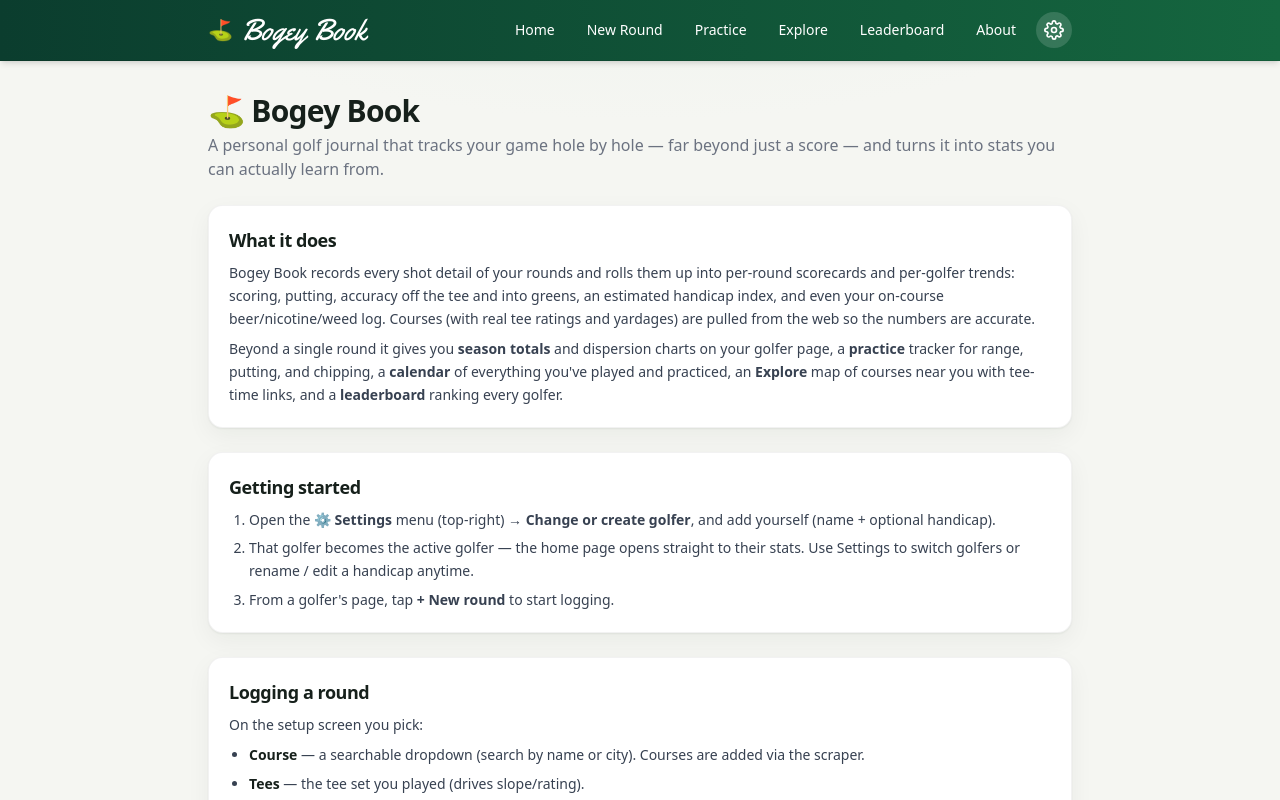
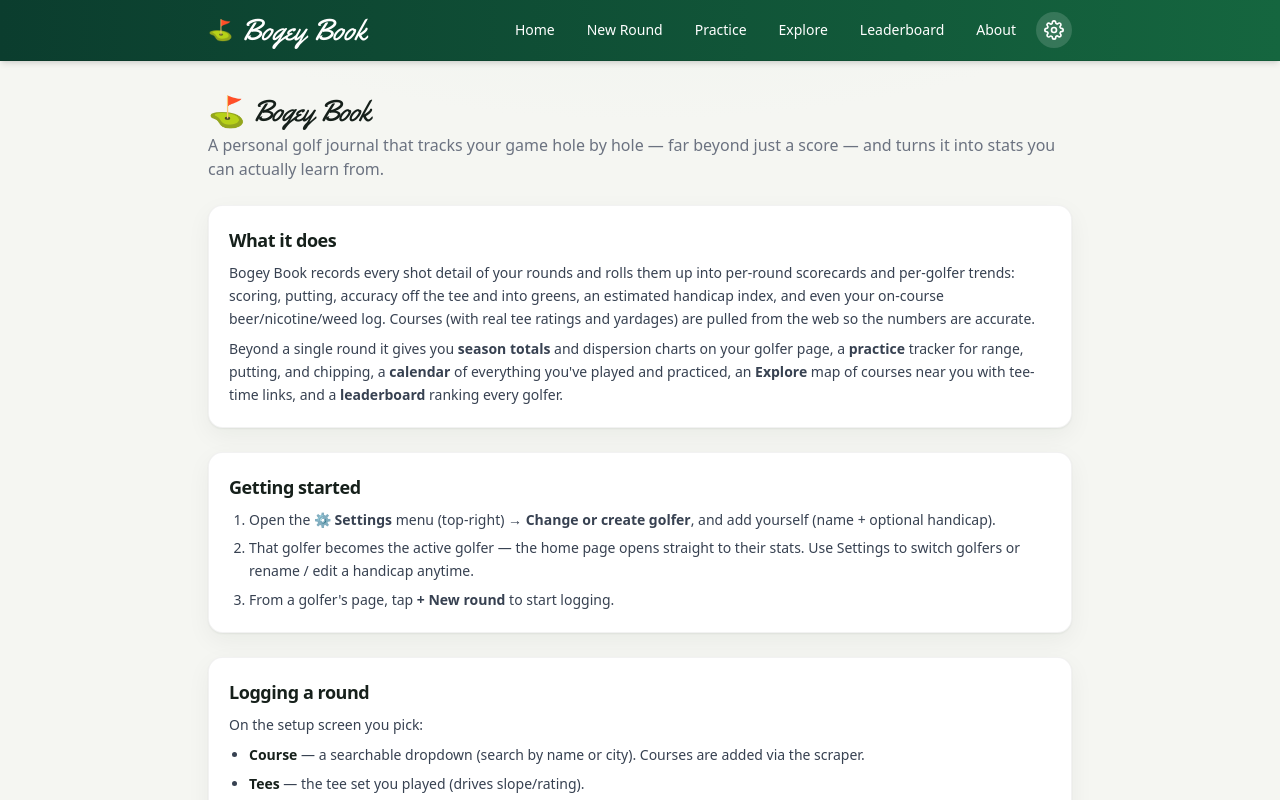
Before and after one commit to tim-markel/golf-stats, a Next.js app in the folder web/: page /about in a window 1280 px wide. Shown: the top 800 px of the page. Built offline with nearby package versions, Linux system fonts and the light colour scheme; no server answers.

Commit message:
Use the Yellowtail script wordmark on the About page
Match the 'Bogey Book' heading to the header logo font.

Co-Authored-By: Claude Opus 4.8 (1M context) <noreply@anthropic.com>

```diff
--- a/web/app/about/page.tsx
+++ b/web/app/about/page.tsx
@@ -1,6 +1,10 @@
 import type { Metadata } from "next";
+import { Yellowtail } from "next/font/google";
 
 export const metadata: Metadata = { title: "About · Bogey Book" };
+
+// Same script wordmark as the header logo.
+const logoFont = Yellowtail({ weight: "400", subsets: ["latin"], display: "swap" });
 
 function Section({
   title,
@@ -29,7 +33,10 @@ export default function AboutPage() {
   return (
     <div className="space-y-6">
       <div>
-        <h1 className="text-3xl font-bold tracking-tight">⛳ Bogey Book</h1>
+        <h1 className="flex items-center gap-2 text-3xl tracking-tight">
+          <span>⛳</span>
+          <span className={`${logoFont.className} whitespace-nowrap`}>Bogey Book</span>
+        </h1>
         <p className="mt-1 text-gray-500">
           A personal golf journal that tracks your game hole by hole — far beyond
           just a score — and turns it into stats you can actually learn from.
```
